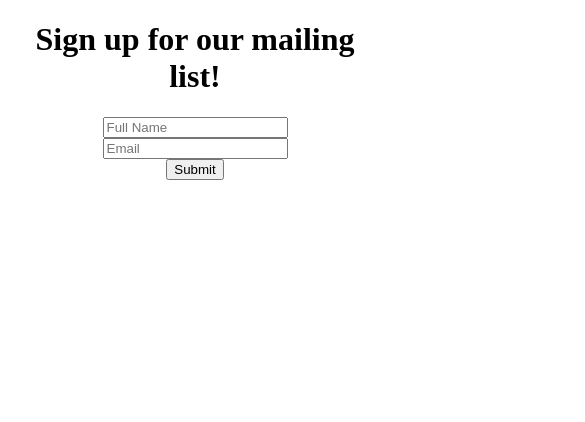
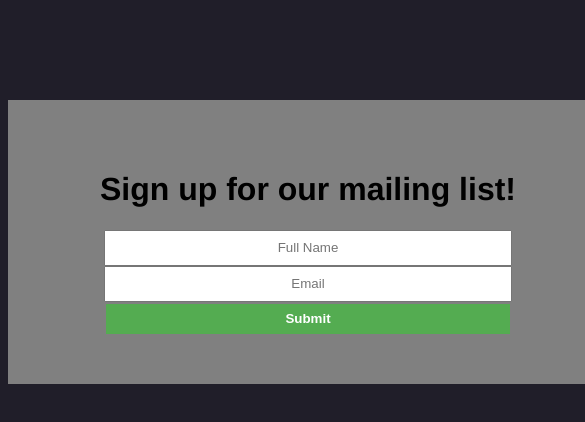
Before and after one commit to Pang/MailingList, an Angular app in the folder MailingList-SPA/: page / in a window 390 px wide. Shown: the top 422 px of the page, 585 px wide, since content can reach past the window. Built offline with nearby package versions, Linux system fonts and the light colour scheme.

Commit message:
added minimal styling to front end - not currently responsive

```diff
--- a/MailingList-SPA/src/app/home/home.component.css
+++ b/MailingList-SPA/src/app/home/home.component.css
@@ -0,0 +1,34 @@
+div {
+    margin-top: 100px;
+
+}
+form {
+    font-family: Helvetica, Arial, sans-serif;
+    background-color: grey;
+    padding: 50px;
+    width: 500px;
+    margin: auto;
+}
+
+input {
+    text-align: center;
+    margin: auto;
+    display: block;
+    width: 400px;
+    height: 30px;
+}
+
+button {
+    width: 404px;
+    margin-top: 2px;
+    height: 30px;
+    background-color: rgb(84, 172, 81);
+    color: white;
+    font-weight: bolder;
+    border: none;
+}
+
+button:hover {
+    background-color: rgb(130, 218, 127);
+    cursor: pointer;
+}
--- a/MailingList-SPA/src/app/home/home.component.html
+++ b/MailingList-SPA/src/app/home/home.component.html
@@ -1,10 +1,11 @@
-<h1>Sign up for our mailing list!</h1>
+<div>
+  <form #memberDetails="ngForm" (ngSubmit)="signUp()">
+    <h1>Sign up for our mailing list!</h1>
 
-<form #memberDetails="ngForm" (ngSubmit)="signUp()">
+    <input [(ngModel)]="userDetails.name" name="name" type="text" placeholder="Full Name" required>
 
-  <input [(ngModel)]="userDetails.name" name="name" type="text" placeholder="Full Name" required><br>
+    <input [(ngModel)]="userDetails.email" name="email" type="email" placeholder="Email" required>
 
-  <input [(ngModel)]="userDetails.email" name="email" type="email" placeholder="Email" required><br>
-
-  <button type="submit">Submit</button>
-</form>
+    <button type="submit">Submit</button>
+  </form>
+</div>
--- a/MailingList-SPA/src/styles.css
+++ b/MailingList-SPA/src/styles.css
@@ -1 +1,4 @@
 /* You can add global styles to this file, and also import other style files */
+body {
+    background-color: rgb(32, 30, 41);
+}
```
